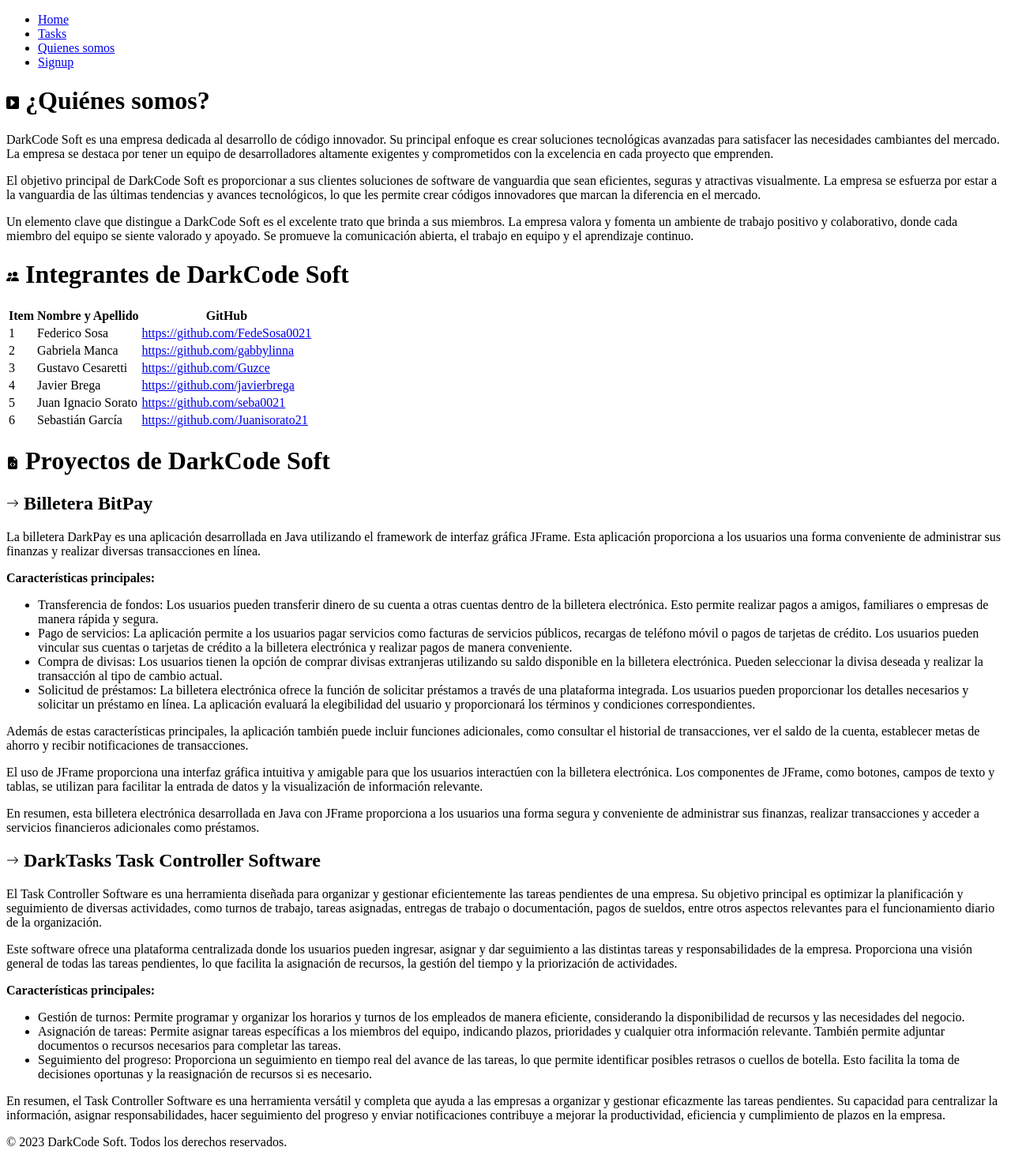
After one commit to CodeSystem2022/ProyectoIntegrador-Python-DarkCode, a Django app: page /info/ in a window 1280 px wide. The commit adds this page. Shown: the whole page at 79% size. Run offline with Django 4.2, Linux system fonts and the light colour scheme.

Commit message:
Agrego mi parte del proyecto
Agrego parte 3 del proyecto

```diff
--- a/django-crud-auth/djangocrud/settings.py
+++ b/django-crud-auth/djangocrud/settings.py
@@ -20,7 +20,7 @@ BASE_DIR = Path(__file__).resolve().parent.parent
 # See https://docs.djangoproject.com/en/4.2/howto/deployment/checklist/
 
 # SECURITY WARNING: keep the secret key used in production secret!
-SECRET_KEY = 'django-insecure-%04w0f168f5+rh^t@u@(ny_ltme=t-%fj+bq=e71$&34!tg!%z'
+SECRET_KEY = 'django-insecure-5y6uep%33y8s+x1qyb0j&9irl&w0g5&uw5_u3lq%q-142_%$uw'
 
 # SECURITY WARNING: don't run with debug turned on in production!
 DEBUG = True
--- a/django-crud-auth/djangocrud/urls.py
+++ b/django-crud-auth/djangocrud/urls.py
@@ -20,7 +20,8 @@ from tasks import views
 
 urlpatterns = [
     path('admin/', admin.site.urls),
-    path('',views.home, name = 'home'),
-    path('signup/', views.signup, name = 'signup'),
-
+    path('',views.home, name='home'),
+    path('signup/',views.signup, name="signup"),
+    path('tasks/',views.tasks, name="tasks"),
+    path('info/',views.info, name="info"),
 ]
--- /dev/null
+++ b/django-crud-auth/tasks/templates/base.html
@@ -0,0 +1,40 @@
+<!DOCTYPE html>
+<html lang="en">
+<head>
+    <meta charset="UTF-8">
+    <meta http-equiv="X-UA-Compatible" content="IE=edge">
+    <meta name="viewport" content="width=device-width, initial-scale=1.0">
+    <title>Django CRUD Application</title>
+</head>
+<body>
+    <nav>
+        <ul>
+            <li>
+                <a href="/">Home</a>
+            </li>
+            <li>
+                <a href="/tasks">Tasks</a>
+            </li>
+            <li>
+                <a href="/info"> Quienes somos</a>
+            </li>
+
+
+            {% if user.is_authenticated %}
+            <li>
+                <a href="/logout">Logout</a>
+            </li>
+            {% else %}
+            <li>
+                <a href="/signup">Signup</a>
+            </li>
+            {% endif %}
+        </ul>
+    </nav>
+
+    {% block content %}
+
+
+    {% endblock %}
+</body>
+</html>
--- /dev/null
+++ b/django-crud-auth/tasks/templates/info.html
@@ -0,0 +1,119 @@
+{% extends "base.html" %}
+
+{% block content %}
+  <h1><svg xmlns="http://www.w3.org/2000/svg" width="16" height="16" fill="currentColor" class="bi bi-caret-right-square-fill" viewBox="0 0 16 16">
+  <path d="M0 2a2 2 0 0 1 2-2h12a2 2 0 0 1 2 2v12a2 2 0 0 1-2 2H2a2 2 0 0 1-2-2V2zm5.5 10a.5.5 0 0 0 .832.374l4.5-4a.5.5 0 0 0 0-.748l-4.5-4A.5.5 0 0 0 5.5 4v8z"/>
+</svg> ¿Quiénes somos?</h1>
+  <p>
+    DarkCode Soft es una empresa dedicada al desarrollo de código innovador. Su principal enfoque es crear soluciones tecnológicas avanzadas para satisfacer las necesidades cambiantes del mercado. La empresa se destaca por tener un equipo de desarrolladores altamente exigentes y comprometidos con la excelencia en cada proyecto que emprenden.
+  </p>
+
+  <p>
+    El objetivo principal de DarkCode Soft es proporcionar a sus clientes soluciones de software de vanguardia que sean eficientes, seguras y atractivas visualmente. La empresa se esfuerza por estar a la vanguardia de las últimas tendencias y avances tecnológicos, lo que les permite crear códigos innovadores que marcan la diferencia en el mercado.
+  </p>
+
+  <p>
+    Un elemento clave que distingue a DarkCode Soft es el excelente trato que brinda a sus miembros. La empresa valora y fomenta un ambiente de trabajo positivo y colaborativo, donde cada miembro del equipo se siente valorado y apoyado. Se promueve la comunicación abierta, el trabajo en equipo y el aprendizaje continuo.
+  </p>
+
+  <h1><svg xmlns="http://www.w3.org/2000/svg" width="16" height="16" fill="currentColor" class="bi bi-people-fill" viewBox="0 0 16 16">
+  <path d="M7 14s-1 0-1-1 1-4 5-4 5 3 5 4-1 1-1 1H7Zm4-6a3 3 0 1 0 0-6 3 3 0 0 0 0 6Zm-5.784 6A2.238 2.238 0 0 1 5 13c0-1.355.68-2.75 1.936-3.72A6.325 6.325 0 0 0 5 9c-4 0-5 3-5 4s1 1 1 1h4.216ZM4.5 8a2.5 2.5 0 1 0 0-5 2.5 2.5 0 0 0 0 5Z"/>
+</svg> Integrantes de DarkCode Soft</h1>
+  <table>
+    <thead>
+      <tr>
+        <th>Item</th>
+        <th>Nombre y Apellido</th>
+        <th>GitHub</th>
+      </tr>
+    </thead>
+    <tbody>
+      <tr>
+        <td>1</td>
+        <td>Federico Sosa</td>
+        <td><a href="https://github.com/FedeSosa0021">https://github.com/FedeSosa0021</a></td>
+      </tr>
+      <tr>
+        <td>2</td>
+        <td>Gabriela Manca</td>
+        <td><a href="https://github.com/gabbylinna">https://github.com/gabbylinna</a></td>
+      </tr>
+      <tr>
+        <td>3</td>
+        <td>Gustavo Cesaretti</td>
+        <td><a href="https://github.com/Guzce">https://github.com/Guzce</a></td>
+      </tr>
+      <tr>
+        <td>4</td>
+        <td>Javier Brega</td>
+        <td><a href="https://github.com/javierbrega">https://github.com/javierbrega</a></td>
+      </tr>
+      <tr>
+        <td>5</td>
+        <td>Juan Ignacio Sorato</td>
+        <td><a href="https://github.com/seba0021">https://github.com/seba0021</a></td>
+      </tr>
+      <tr>
+        <td>6</td>
+        <td>Sebastián García</td>
+        <td><a href="https://github.com/Juanisorato21">https://github.com/Juanisorato21</a></td>
+      </tr>
+    </tbody>
+  </table>
+
+  <h1><svg xmlns="http://www.w3.org/2000/svg" width="16" height="16" fill="currentColor" class="bi bi-file-earmark-code-fill" viewBox="0 0 16 16">
+  <path d="M9.293 0H4a2 2 0 0 0-2 2v12a2 2 0 0 0 2 2h8a2 2 0 0 0 2-2V4.707A1 1 0 0 0 13.707 4L10 .293A1 1 0 0 0 9.293 0zM9.5 3.5v-2l3 3h-2a1 1 0 0 1-1-1zM6.646 7.646a.5.5 0 1 1 .708.708L5.707 10l1.647 1.646a.5.5 0 0 1-.708.708l-2-2a.5.5 0 0 1 0-.708l2-2zm2.708 0 2 2a.5.5 0 0 1 0 .708l-2 2a.5.5 0 0 1-.708-.708L10.293 10 8.646 8.354a.5.5 0 1 1 .708-.708z"/>
+</svg> Proyectos de DarkCode Soft</h1>
+  <h2><svg xmlns="http://www.w3.org/2000/svg" width="16" height="16" fill="currentColor" class="bi bi-arrow-right" viewBox="0 0 16 16">
+  <path fill-rule="evenodd" d="M1 8a.5.5 0 0 1 .5-.5h11.793l-3.147-3.146a.5.5 0 0 1 .708-.708l4 4a.5.5 0 0 1 0 .708l-4 4a.5.5 0 0 1-.708-.708L13.293 8.5H1.5A.5.5 0 0 1 1 8z"/>
+</svg> Billetera BitPay</h2>
+  <p>
+    La billetera DarkPay es una aplicación desarrollada en Java utilizando el framework de interfaz gráfica JFrame. Esta aplicación proporciona a los usuarios una forma conveniente de administrar sus finanzas y realizar diversas transacciones en línea.
+  </p>
+
+  <p>
+    <strong>Características principales:</strong>
+    <ul>
+      <li>Transferencia de fondos: Los usuarios pueden transferir dinero de su cuenta a otras cuentas dentro de la billetera electrónica. Esto permite realizar pagos a amigos, familiares o empresas de manera rápida y segura.</li>
+      <li>Pago de servicios: La aplicación permite a los usuarios pagar servicios como facturas de servicios públicos, recargas de teléfono móvil o pagos de tarjetas de crédito. Los usuarios pueden vincular sus cuentas o tarjetas de crédito a la billetera electrónica y realizar pagos de manera conveniente.</li>
+      <li>Compra de divisas: Los usuarios tienen la opción de comprar divisas extranjeras utilizando su saldo disponible en la billetera electrónica. Pueden seleccionar la divisa deseada y realizar la transacción al tipo de cambio actual.</li>
+      <li>Solicitud de préstamos: La billetera electrónica ofrece la función de solicitar préstamos a través de una plataforma integrada. Los usuarios pueden proporcionar los detalles necesarios y solicitar un préstamo en línea. La aplicación evaluará la elegibilidad del usuario y proporcionará los términos y condiciones correspondientes.</li>
+    </ul>
+  </p>
+
+  <p>
+    Además de estas características principales, la aplicación también puede incluir funciones adicionales, como consultar el historial de transacciones, ver el saldo de la cuenta, establecer metas de ahorro y recibir notificaciones de transacciones.
+  </p>
+
+  <p>
+    El uso de JFrame proporciona una interfaz gráfica intuitiva y amigable para que los usuarios interactúen con la billetera electrónica. Los componentes de JFrame, como botones, campos de texto y tablas, se utilizan para facilitar la entrada de datos y la visualización de información relevante.
+  </p>
+
+  <p>
+    En resumen, esta billetera electrónica desarrollada en Java con JFrame proporciona a los usuarios una forma segura y conveniente de administrar sus finanzas, realizar transacciones y acceder a servicios financieros adicionales como préstamos.
+  </p>
+
+   <h2><svg xmlns="http://www.w3.org/2000/svg" width="16" height="16" fill="currentColor" class="bi bi-arrow-right" viewBox="0 0 16 16">
+  <path fill-rule="evenodd" d="M1 8a.5.5 0 0 1 .5-.5h11.793l-3.147-3.146a.5.5 0 0 1 .708-.708l4 4a.5.5 0 0 1 0 .708l-4 4a.5.5 0 0 1-.708-.708L13.293 8.5H1.5A.5.5 0 0 1 1 8z"/>
+</svg> DarkTasks Task Controller Software</h2>
+  <p>
+    El Task Controller Software es una herramienta diseñada para organizar y gestionar eficientemente las tareas pendientes de una empresa. Su objetivo principal es optimizar la planificación y seguimiento de diversas actividades, como turnos de trabajo, tareas asignadas, entregas de trabajo o documentación, pagos de sueldos, entre otros aspectos relevantes para el funcionamiento diario de la organización.
+
+  </p>
+  <p>
+    Este software ofrece una plataforma centralizada donde los usuarios pueden ingresar, asignar y dar seguimiento a las distintas tareas y responsabilidades de la empresa. Proporciona una visión general de todas las tareas pendientes, lo que facilita la asignación de recursos, la gestión del tiempo y la priorización de actividades.
+  </p>
+   <strong>Características principales:</strong>
+    <ul>
+      <li>Gestión de turnos: Permite programar y organizar los horarios y turnos de los empleados de manera eficiente, considerando la disponibilidad de recursos y las necesidades del negocio.</li>
+      <li>Asignación de tareas: Permite asignar tareas específicas a los miembros del equipo, indicando plazos, prioridades y cualquier otra información relevante. También permite adjuntar documentos o recursos necesarios para completar las tareas.</li>
+      <li>Seguimiento del progreso: Proporciona un seguimiento en tiempo real del avance de las tareas, lo que permite identificar posibles retrasos o cuellos de botella. Esto facilita la toma de decisiones oportunas y la reasignación de recursos si es necesario.</li>
+    </ul>
+  </p>
+  <p>En resumen, el Task Controller Software es una herramienta versátil y completa que ayuda a las empresas a organizar y gestionar eficazmente las tareas pendientes. Su capacidad para centralizar la información, asignar responsabilidades, hacer seguimiento del progreso y enviar notificaciones contribuye a mejorar la productividad, eficiencia y cumplimiento de plazos en la empresa.</p>
+
+   <!-- Agregar el código del footer -->
+        <footer>
+            <p>© 2023 DarkCode Soft. Todos los derechos reservados.</p>
+        </footer>
+{% endblock %}
--- a/django-crud-auth/tasks/views.py
+++ b/django-crud-auth/tasks/views.py
@@ -1,30 +1,42 @@
-from django.shortcuts import render
+from django.shortcuts import render, redirect
+from django.contrib.auth.forms import UserCreationForm
+from django.contrib.auth.models import User
+from django.contrib.auth import login
+from django.http import HttpResponse
+from django.db import IntegrityError
+
 
 # Create your views here.
 def home(request):
-    return render(request,'home.html')
+    return render(request, 'home.html')
 
 def signup(request):
-
     if request.method == 'GET':
-        return render(request,'signup.html', {
+        return render(request, 'signup.html',{
             'form': UserCreationForm
         })
     else:
-        if request.POST['password1'] == request.POST['password2']:
-                try:
-                    user = User.objects.create_user(
-                        username = request.POST['username'],
-                        password = request.POST['password1'])
-                    user.save()
-                    login(request,user)
-                    return redirect('tasks')
-                except IntegrityError:
-                    return render(request,'signup.html', {
-                            'form': UserCreationForm,
-                            'error': 'User already exists'
-                    })
-        return render(request,'signup.html', {
-                     'form': UserCreationForm,
-                    'error': 'Password do not match'
+        if request.POST['password1']== request.POST['password2']:
+            try:
+                # register user
+                user = User.objects.create(username=request.POST['username'],password=request.POST['password1'])
+                user.save()
+                login(request, user)
+                return redirect('tasks')
+            except IntegrityError:
+                return render(request, 'signup.html', {
+                        'form': UserCreationForm,
+                        'error': 'User alredy exist'
+                })
+
+
+        return render(request, 'signup.html', {
+                        'form': UserCreationForm,
+                        'error': 'Password do no match'
         })
+
+def tasks(request):
+    return render(request, 'tasks.html')
+
+def info(request):
+    return render(request, 'info.html')
```
Also changed, not shown: django-crud-auth/tasks/templates/home.html (+12 -27 lines), django-crud-auth/tasks/templates/signup.html (+15 -42 lines), django-crud-auth/tasks/templates/tasks.html (added, +9 -0 lines), django-crud-auth/db.sqlite3.
